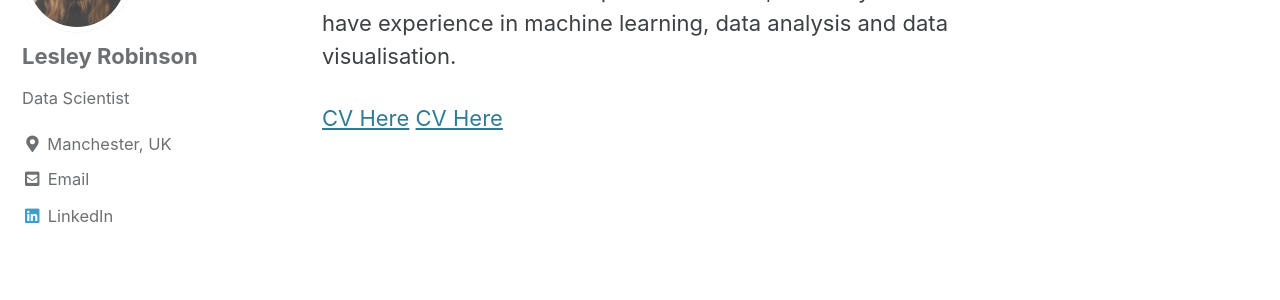
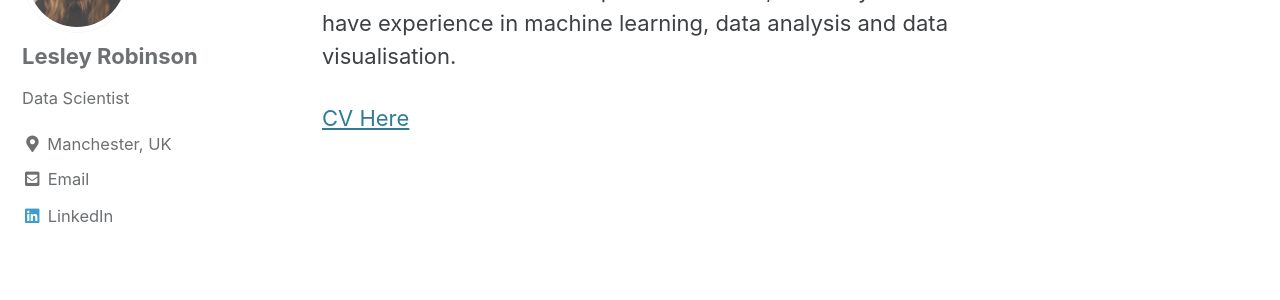
Before and after one commit to lesleymarie/lesleymarie.github.io, a Jekyll site: the page built from _pages/about.md, in a window 1280 px wide and 950 px high. Shown: the part 521-821 px from the top of the window. Built offline with Jekyll 4.4.1, drawn with Linux system fonts in a browser that asks for light colours; cached includes are drawn as plain includes.

Commit message:
updated CV

```diff
--- a/_pages/about.md
+++ b/_pages/about.md
@@ -9,6 +9,4 @@ header:
 I'm a Data Scientist with experience in SQL, R and Python. I have experience in
 machine learning, data analysis and data visualisation.
 
-
-[CV Here](/images/Lesley_Robinson_CV.pdf)
 [CV Here](/downloads/Lesley_Robinson_CV.pdf)
```
